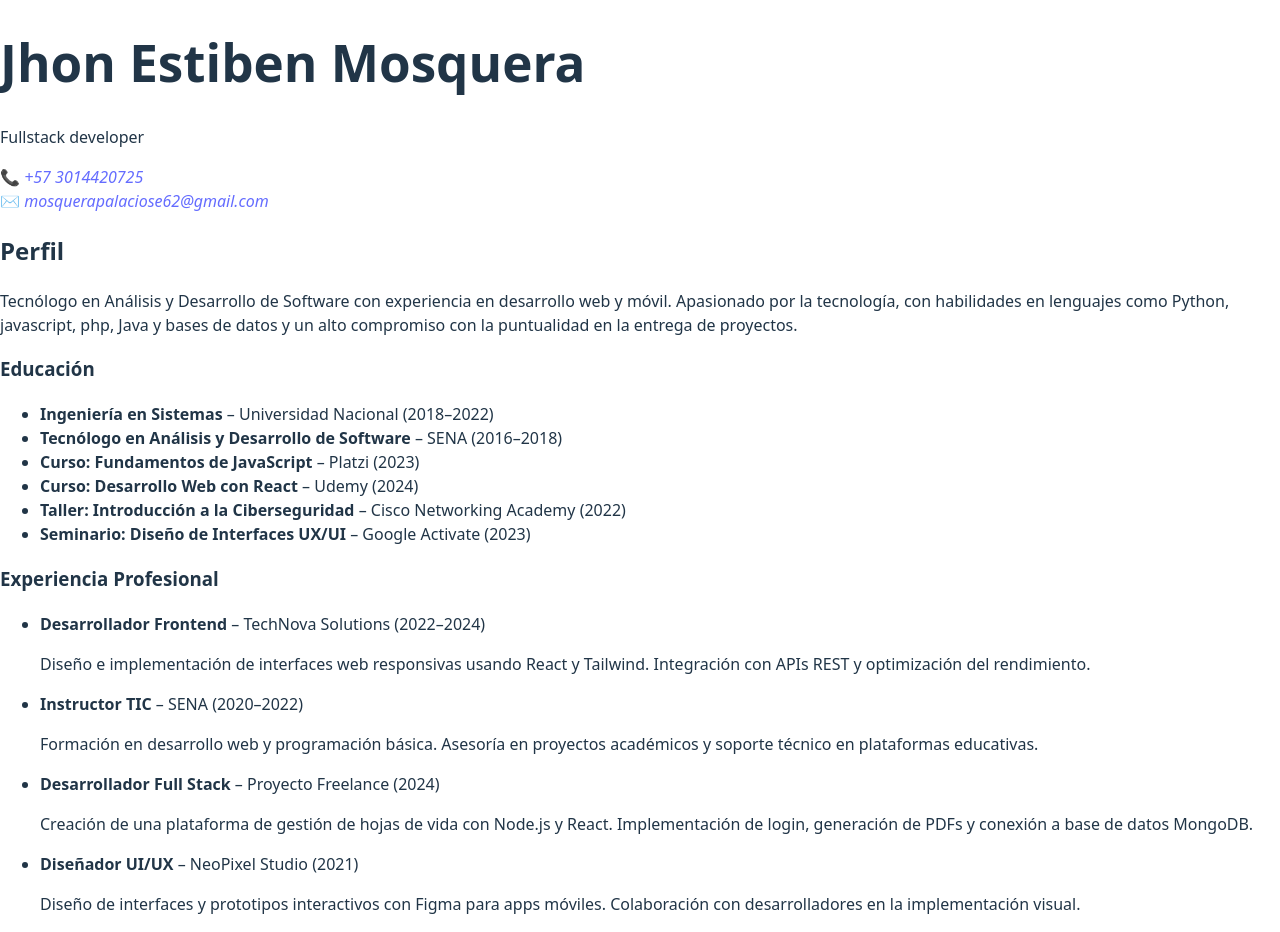
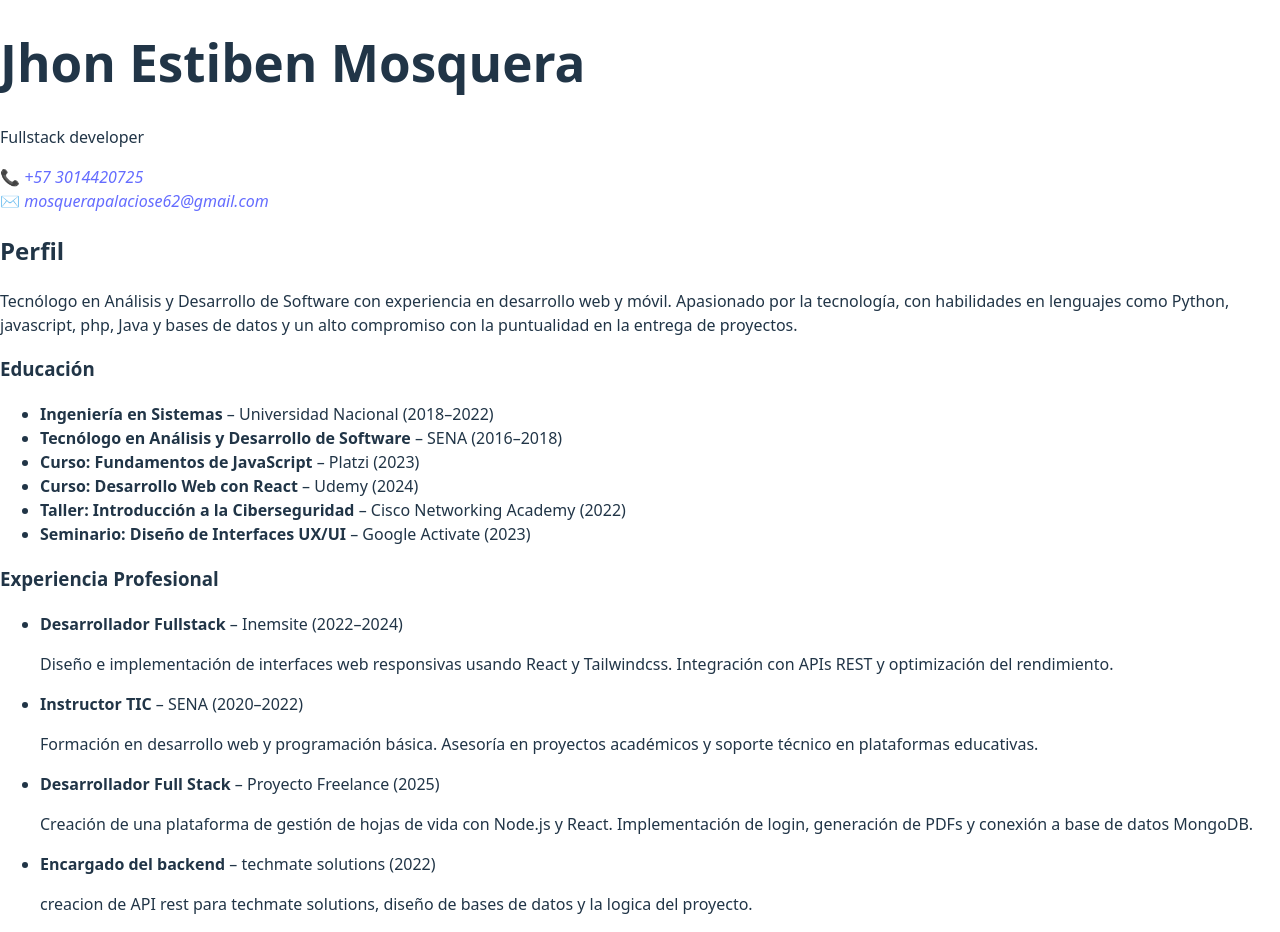
Before and after one commit to miguelucho425526/cv-react, a React (Vite) app: page / in a window 1280 px wide. Built offline with nearby package versions, Linux system fonts and the light colour scheme.

Commit message:
tercer commit experiencia

```diff
--- a/src/Components/Experiencia.jsx
+++ b/src/Components/Experiencia.jsx
@@ -4,20 +4,20 @@ export default function Experiencia() {
       <h3>Experiencia Profesional</h3>
       <ul>
         <li>
-          <strong>Desarrollador Frontend</strong> – TechNova Solutions (2022–2024)
-          <p>Diseño e implementación de interfaces web responsivas usando React y Tailwind. Integración con APIs REST y optimización del rendimiento.</p>
+          <strong>Desarrollador Fullstack</strong> – Inemsite (2022–2024)
+          <p>Diseño e implementación de interfaces web responsivas usando React y Tailwindcss. Integración con APIs REST y optimización del rendimiento.</p>
         </li>
         <li>
           <strong>Instructor TIC</strong> – SENA (2020–2022)
           <p>Formación en desarrollo web y programación básica. Asesoría en proyectos académicos y soporte técnico en plataformas educativas.</p>
         </li>
         <li>
-          <strong>Desarrollador Full Stack</strong> – Proyecto Freelance (2024)
+          <strong>Desarrollador Full Stack</strong> – Proyecto Freelance (2025)
           <p>Creación de una plataforma de gestión de hojas de vida con Node.js y React. Implementación de login, generación de PDFs y conexión a base de datos MongoDB.</p>
         </li>
         <li>
-          <strong>Diseñador UI/UX</strong> – NeoPixel Studio (2021)
-          <p>Diseño de interfaces y prototipos interactivos con Figma para apps móviles. Colaboración con desarrolladores en la implementación visual.</p>
+          <strong>Encargado del backend</strong> – techmate solutions (2022)
+          <p>creacion de API rest para techmate solutions, diseño de bases de datos y la logica del proyecto.</p>
         </li>
       </ul>
     </section>
```
